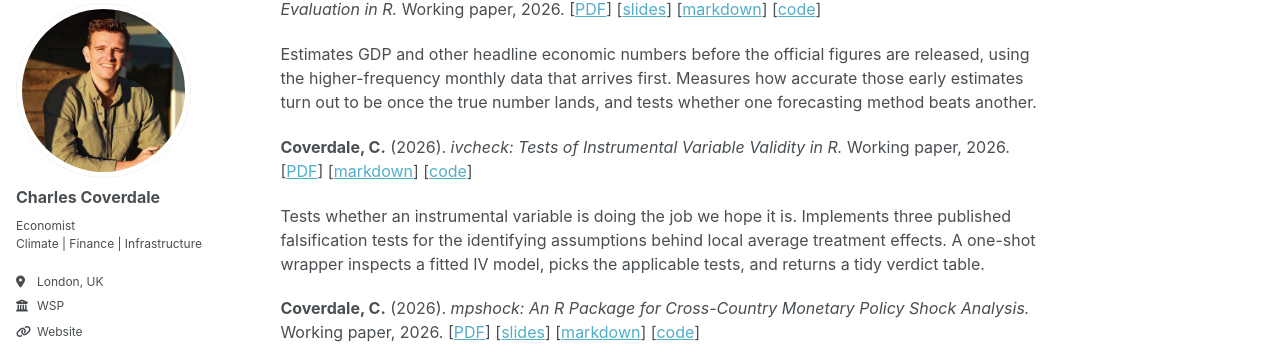
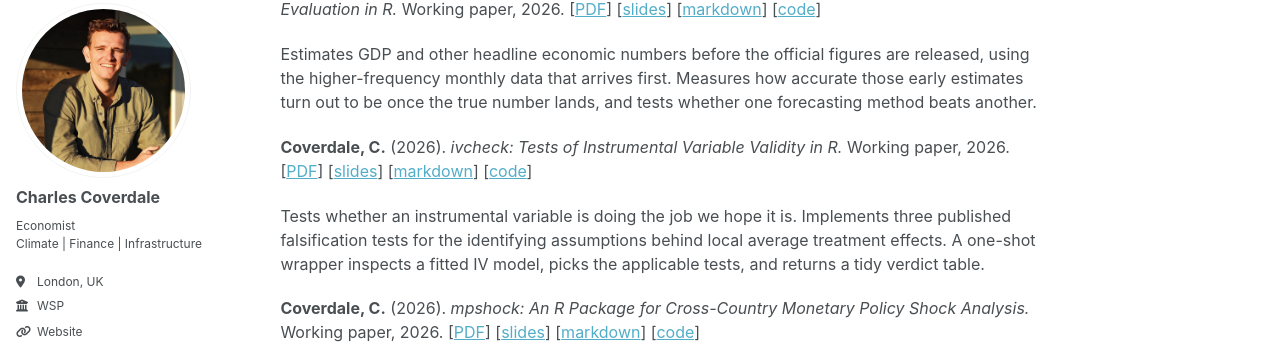
Before and after one commit to charlescoverdale/charlescoverdale.github.io, a Jekyll site: the page built from _pages/publications.md, in a window 1280 px wide and 900 px high, scrolled down 338 px. Shown: the part 99-452 px from the top of the window. Built offline with Jekyll 4.4.1, drawn with Linux system fonts in a browser that asks for light colours; a script that is not in the unit is left out.

Commit message:
Publications: add ivcheck slides link

```diff
--- a/_pages/publications.md
+++ b/_pages/publications.md
@@ -17,7 +17,7 @@ Computes standard climate indicators from daily weather data: hot days, cold sna
 
 Estimates GDP and other headline economic numbers before the official figures are released, using the higher-frequency monthly data that arrives first. Measures how accurate those early estimates turn out to be once the true number lands, and tests whether one forecasting method beats another.
 
-**Coverdale, C.** (2026). *ivcheck: Tests of Instrumental Variable Validity in R.* Working paper, 2026. \[[PDF](/files/coverdale_ivcheck_2026.pdf)\] \[[markdown](https://github.com/charlescoverdale/ivcheck/blob/main/paper/rj/paper.Rmd)\] \[[code](https://github.com/charlescoverdale/ivcheck)\]
+**Coverdale, C.** (2026). *ivcheck: Tests of Instrumental Variable Validity in R.* Working paper, 2026. \[[PDF](/files/coverdale_ivcheck_2026.pdf)\] \[[slides](/files/coverdale_ivcheck_slides_2026.pdf)\] \[[markdown](https://github.com/charlescoverdale/ivcheck/blob/main/paper/rj/paper.Rmd)\] \[[code](https://github.com/charlescoverdale/ivcheck)\]
 
 Tests whether an instrumental variable is doing the job we hope it is. Implements three published falsification tests for the identifying assumptions behind local average treatment effects. A one-shot wrapper inspects a fitted IV model, picks the applicable tests, and returns a tidy verdict table.
 
```
Also changed, not shown: 1 other file.
